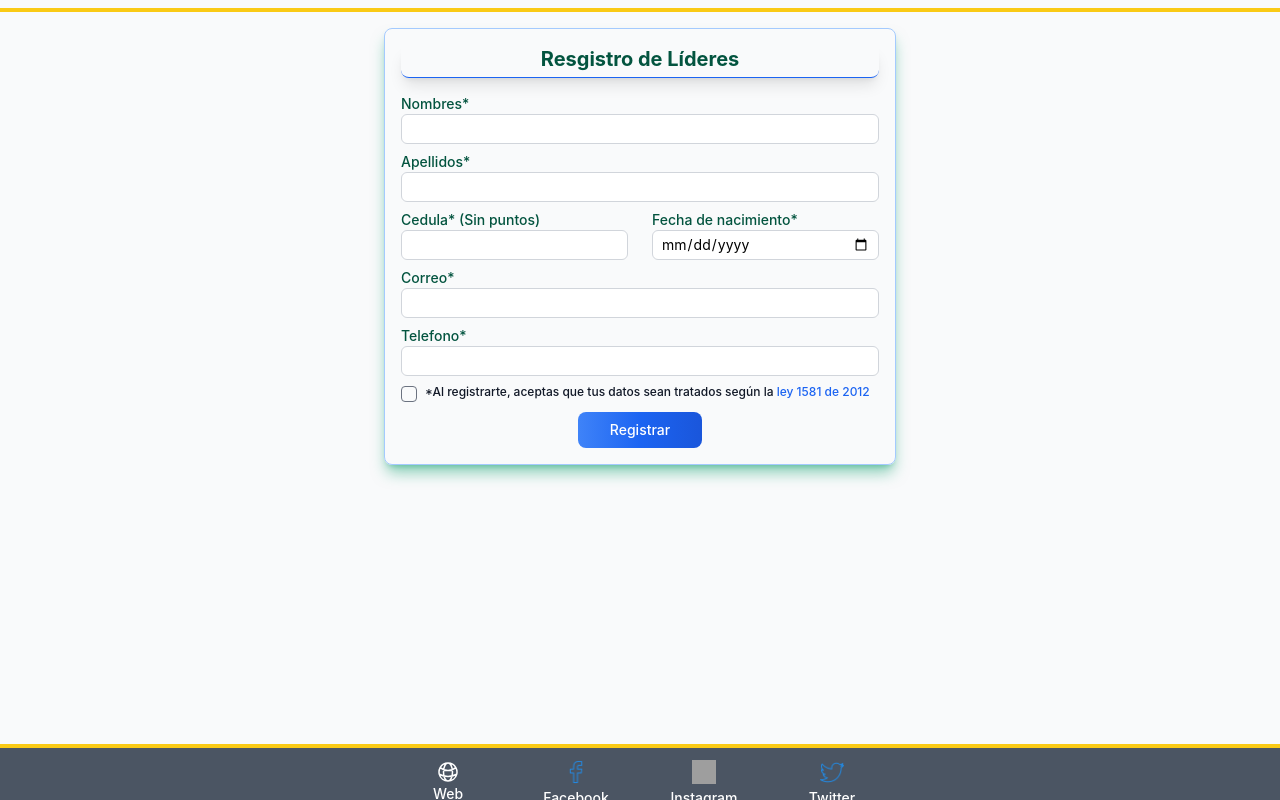
After one commit to jfbz14/edwin_leon, a Django app: page /register/leader/ in a window 1280 px wide. The commit adds this page. Run offline with Django 4.2, Linux system fonts and the light colour scheme; style sheets or scripts are compiled from the project's sources; some libraries are stand-ins or nearby versions; grey boxes are pictures that could not be loaded.

Commit message:
'folderpagetemplates'

```diff
--- a/edwin_leon/settings.py
+++ b/edwin_leon/settings.py
@@ -80,6 +80,7 @@ WSGI_APPLICATION = 'edwin_leon.wsgi.application'
 
 # Database
 # https://docs.djangoproject.com/en/4.2/ref/settings/#databases
+
 """
 DATABASES = {
         'default': {
@@ -94,6 +95,7 @@ DATABASES = {
     default=env('DATABASE_URL')
     )
 }
+
 
 
 # Password validation
--- a/form_user/urls.py
+++ b/form_user/urls.py
@@ -2,7 +2,7 @@
 from django.urls import path
 
 # View
-from .views import FormUserView
+from .views import CreateFormUserProfileView, CreateFormUserLeaderView, TemplateHome
 
 
 app_name = 'forms_users'
@@ -11,7 +11,19 @@ urlpatterns = [
 
     path(
         route='',
-        view=FormUserView.as_view(),
+        view=CreateFormUserProfileView.as_view(),
         name='register'
     ),
+
+    path(
+        route='register/leader/',
+        view=CreateFormUserLeaderView.as_view(),
+        name='register_leader'
+    ),
+
+    path(
+        route='home/',
+        view=TemplateHome.as_view(),
+        name='home'
+    ),
 ]
--- a/form_user/views.py
+++ b/form_user/views.py
@@ -1,13 +1,13 @@
 from django.urls import reverse
-from django.views.generic import FormView
+from django.views.generic import FormView, TemplateView
 
 # model
-from .forms import FormUserProfile
+from .forms import FormUserProfile, FormUserLeader
 from .models import CommuneModel, NeighborhoodModel
 
 # Create your views here.
 
-class FormUserView(FormView):
+class CreateFormUserProfileView(FormView):
     """ create supplie """
 
     template_name = 'form/form_user.html'
@@ -26,3 +26,25 @@ class FormUserView(FormView):
     def get_success_url(self):
         url = "%s?register=register_valid" % reverse('forms_users:register')
         return url
+
+
+class CreateFormUserLeaderView(FormView):
+    """ create supplie """
+
+    template_name = 'form/form_leader.html'
+    form_class = FormUserLeader
+
+    def form_valid(self, form):
+        """Save form data."""
+
+        form.save()
+        return super().form_valid(form)
+
+    def get_success_url(self):
+        url = "%s?register=register_valid" % reverse('forms_users:register_leader')
+        return url
+
+
+class TemplateHome(TemplateView):
+
+    template_name = "page/home.html"
--- /dev/null
+++ b/templates/form/form_leader.html
@@ -0,0 +1,150 @@
+{% extends "_base.html" %}
+{% load static %}
+
+{% block content_title %}
+Registrar lider
+{% endblock content_title %}
+
+{% block content %}
+
+
+<section class="mb-8 py-4 px-2 mx-auto">
+
+    <div class="w-full max-w-lg  mx-auto mb-4">
+        {% if request.GET.register == 'register_valid' %}
+
+            <div class="mx-auto p-2 border border-yellow-400 shadow-lg rounded-lg shadow-green-500/50 mt-8 mb-4">
+                <p class="max-w-2xl text-base text-gray-800 tracking-tight leading-none md:text-3xl xl:text-4xl text-justify">
+                    ¡Bienvenido a bordo! Tu apoyo marca la diferencia y, juntos, podemos transformar Medellín en una ciudad próspera e inclusiva.
+                </p>
+            </div>
+            <div class=" text-center mt-8 ">
+                <a href="{% url 'forms_users:register_leader' %}" class="text-white bg-gradient-to-r from-blue-500 via-blue-600 to-blue-700 hover:bg-gradient-to-br focus:ring-4 focus:outline-none focus:ring-blue-300 dark:focus:ring-blue-800 font-medium rounded-lg text-sm px-5 py-2.5 text-center mr-2 mb-2">Nuevo Registro</a>
+            </div>
+
+        {% else %}
+
+            <form class="px-2 sm:px-4 pb-4 bg-gray-150 border border-blue-300 rounded-lg shadow-lg shadow-green-500/50 " method="POST">
+                <p class="mb-4 pb-2 mt-4 px-2 py-1 bg-transparent border-b border-blue-600 text-xl text-green-800 leading-none text-center font-bold rounded-lg shadow-lg ">
+                   Resgistro de Líderes
+                </p>
+                {% csrf_token %}
+
+
+                <div class="relative z-0 w-full mb-2 group">
+                    <label for="nombre" class="block text-sm font-medium text-green-800">
+                    Nombres*</label>
+                    <input
+                        type="text"
+                        name="first_name"
+                        value="{% if form.first_name.value%}{{form.first_name.value}}{% endif %}"
+                        class="block w-full py-1 px-2 text-sm text-gray-900 border border-gray-300 rounded-md bg-white focus:ring-blue-500 focus:border-blue-500" required>
+                </div>
+
+                <div class="relative z-0 w-full mb-2 group">
+                    <label for="apellido" class="block text-sm font-medium text-green-800" >Apellidos*</label>
+                    <input
+                        type="text"
+                        name="last_name"
+                        value="{% if form.last_name.value%}{{form.last_name.value}}{% endif %}"
+                        class="block w-full py-1 px-2 text-sm text-gray-900 border border-gray-300 rounded-md bg-white focus:ring-blue-500 focus:border-blue-500" required>
+                </div>
+
+                <div class="grid md:grid-cols-2 md:gap-6">
+                    <div class="relative z-0 w-full mb-2 group">
+                        <label for="documento"
+                            class="block text-sm font-medium {% if form.document_number.errors %}text-red-500 {%else%}text-green-800{% endif %}">
+                            {% if form.document_number.errors %}{{form.document_number.errors}}{% else %}Cedula* (Sin puntos) {% endif %}
+                        </label>
+                        <input type="number"
+                        name="document_number"
+                        value="{% if form.document_number.value%}{{form.document_number.value}}{% endif %}"
+                        class="block w-full py-1 px-2 text-sm border{% if form.document_number.errors %}text-red-500 border-red-300 {%else%}text-gray-900 border-gray-300{% endif %} rounded-md bg-white focus:ring-blue-500 focus:border-blue-500" required>
+                    </div>
+
+                    <div class="relative z-0 w-full mb-2 group">
+                        <label for="fecha"
+                            class="block text-sm font-medium {% if form.date.errors %}text-red-500 {%else%}text-green-800{% endif %}">
+                            {% if form.date.errors %}{{form.date.errors}}{% else %}Fecha de nacimiento*{% endif %}
+                        </label>
+                        <input type="date"
+                        name="date"
+                        max="2005-01-01"
+                        value="{% if form.date.value%}{{form.date.value}}{% endif %}"
+                        class="block w-full py-1 px-2 text-sm border{% if form.date.errors %}text-red-500 border-red-300 {%else%}text-gray-900 border-gray-300{% endif %} rounded-md bg-white focus:ring-blue-500 focus:border-blue-500" required>
+                    </div>
+
+                </div>
+
+                <div class="relative z-0 w-full mb-2 group">
+                    <label for="documento"
+                        class="block text-sm font-medium text-green-800">
+                        Correo*
+                    </label>
+                    <input type="email"
+                    name="email"
+                    value="{% if form.email.value%}{{form.email.value}}{% endif %}"
+                    class="block w-full py-1 px-2 text-sm border text-gray-900 border-gray-300 rounded-md bg-white focus:ring-blue-500 focus:border-blue-500" required>
+                </div>
+
+                <div class="relative z-0 w-full mb-2 group">
+                    <label for="documento"
+                        class="block text-sm font-medium text-green-800">
+                        Telefono*
+                    </label>
+                    <input type="number"
+                    name="phone_number"
+                    value="{% if form.phone_number.value%}{{form.phone_number.value}}{% endif %}"
+                    class="block w-full py-1 px-2 text-sm border text-gray-900 border-gray-300 rounded-md bg-white focus:ring-blue-500 focus:border-blue-500" required>
+                </div>
+
+                <div class="flex items-start mb-2">
+                    <div class="flex items-center h-5">
+                    <input name="is_valid" id="terms" type="checkbox" class="w-4 h-4 border border-gray-600 rounded bg-gray-50 focus:ring-3 focus:ring-green-400 " required>
+                    </div>
+                    <label for="terms" class="ml-2 text-xs font-medium text-gray-900">
+                        *Al registrarte, aceptas que tus datos sean tratados según la <a href="https://www.funcionpublica.gov.co/eva/gestornormativo/norma.php?i=49981" target="_bank" class="text-blue-600 hover:underline"> ley 1581 de 2012</a></label>
+                </div>
+                <div class="text-center">
+                    <button type="submit" class="text-white bg-gradient-to-r from-blue-500 via-blue-600 to-blue-700 hover:bg-gradient-to-br focus:ring-4 focus:outline-none focus:ring-blue-300 font-medium rounded-lg text-sm px-8 py-2 text-center">Registrar</button>
+                </div>
+            </form>
+
+        {% endif %}
+
+    </div>
+</section>
+
+<div class="fixed bottom-0 left-0 z-50 w-full h-14 bg-gray-600 border-t-4 border-yellow-300 pt-2">
+
+    <div class="grid h-full max-w-lg grid-cols-4 mx-auto font-medium">
+        <a href="{% url 'forms_users:home' %}" type="button" class="inline-flex flex-col items-center justify-center px-5 hover:bg-gray-50 group">
+            <svg
+                class="w-6 h-6 text-white group-hover:text-blue-600" fill="none" stroke="currentColor" stroke-width="1.5" viewBox="0 0 24 24" xmlns="http://www.w3.org/2000/svg" aria-hidden="true">
+                <path stroke-linecap="round" stroke-linejoin="round" d="M12 21a9.004 9.004 0 008.716-6.747M12 21a9.004 9.004 0 01-8.716-6.747M12 21c2.485 0 4.5-4.03 4.5-9S14.485 3 12 3m0 18c-2.485 0-4.5-4.03-4.5-9S9.515 3 12 3m0 0a8.997 8.997 0 017.843 4.582M12 3a8.997 8.997 0 00-7.843 4.582m15.686 0A11.953 11.953 0 0112 10.5c-2.998 0-5.74-1.1-7.843-2.918m15.686 0A8.959 8.959 0 0121 12c0 .778-.099 1.533-.284 2.253m0 0A17.919 17.919 0 0112 16.5c-3.162 0-6.133-.815-8.716-2.247m0 0A9.015 9.015 0 013 12c0-1.605.42-3.113 1.157-4.418"></path>
+            </svg>
+
+            <span class="text-sm text-white group-hover:text-blue-600">Web</span>
+        </a>
+
+        <button type="button" class="inline-flex flex-col items-center justify-center px-5 hover:bg-gray-50 group">
+
+            <img class="w-6 h-6 my-1 text-white group-hover:text-blue-600" src="{% static 'img/face.png' %}" alt="product image" />
+            <span class="text-sm text-white  group-hover:text-blue-600 ">Facebook</span>
+        </button>
+        <button type="button" class="inline-flex flex-col items-center justify-center px-5 hover:bg-gray-50 group">
+
+            <img class="w-6 h-6 my-1 text-white group-hover:text-blue-600 " src="{% static 'img/insta.png' %}" alt="product image" />
+            <span class="text-sm text-white group-hover:text-blue-600 ">Instagram</span>
+        </button>
+        <button type="button" class="inline-flex flex-col items-center justify-center px-5 hover:bg-gray-50 group">
+
+            <img class="w-6 h-6 my-1 text-white group-hover:text-blue-600" src="{% static 'img/twi.png' %}" alt="product image" />
+            <span class="text-sm text-white group-hover:text-blue-600 ">Twitter</span>
+        </button>
+
+
+    </div>
+</div>
+
+{% endblock content %}
```
Also changed, not shown: templates/form/form_user.html (+5 -6 lines), templates/page/_base_home.html (added, +46 -0 lines), templates/page/footer.html (added, +22 -0 lines), templates/page/home.html (added, +47 -0 lines), templates/page/nav.html (added, +31 -0 lines), static/img/lider.png (added), static/img/logo2.png (added).
